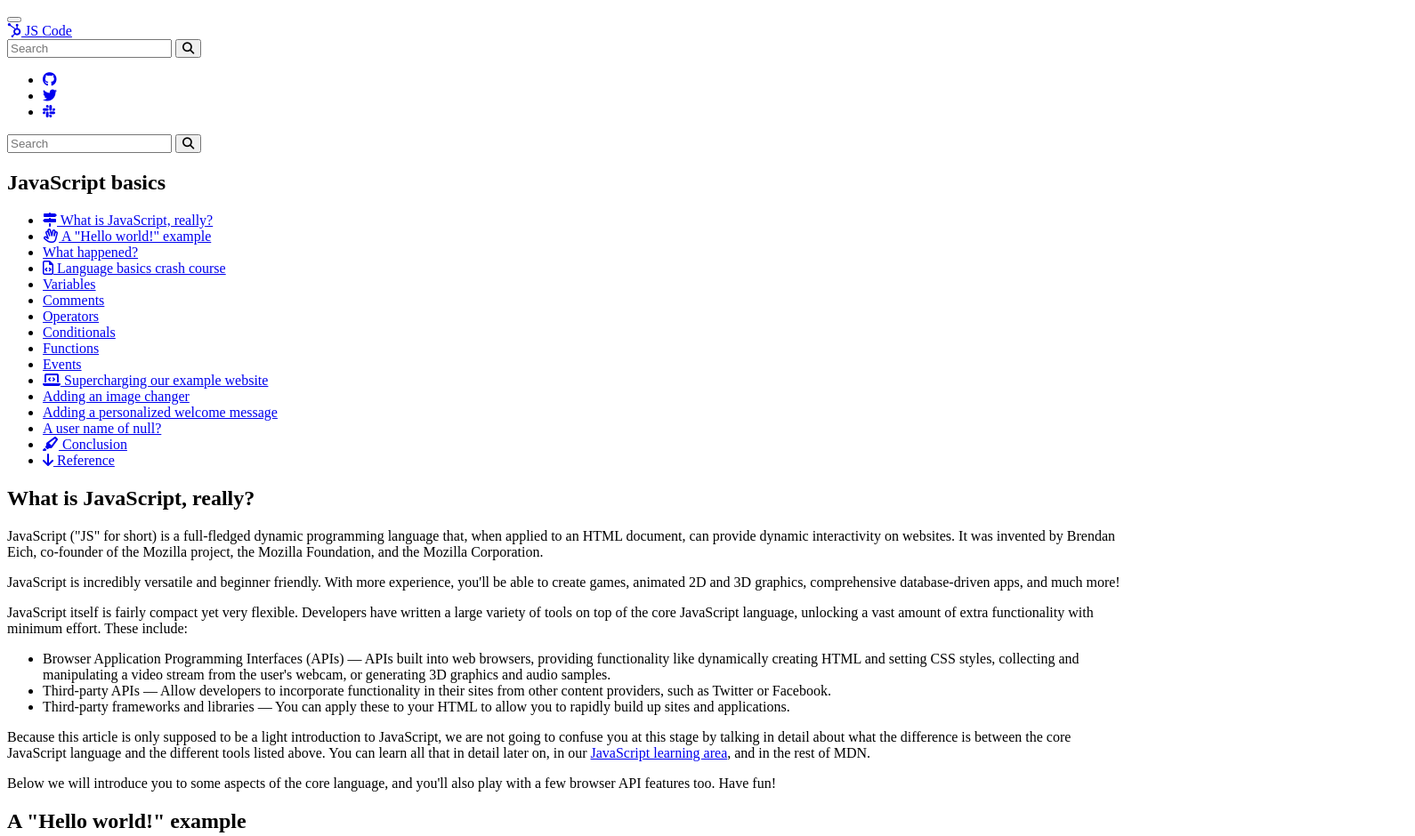
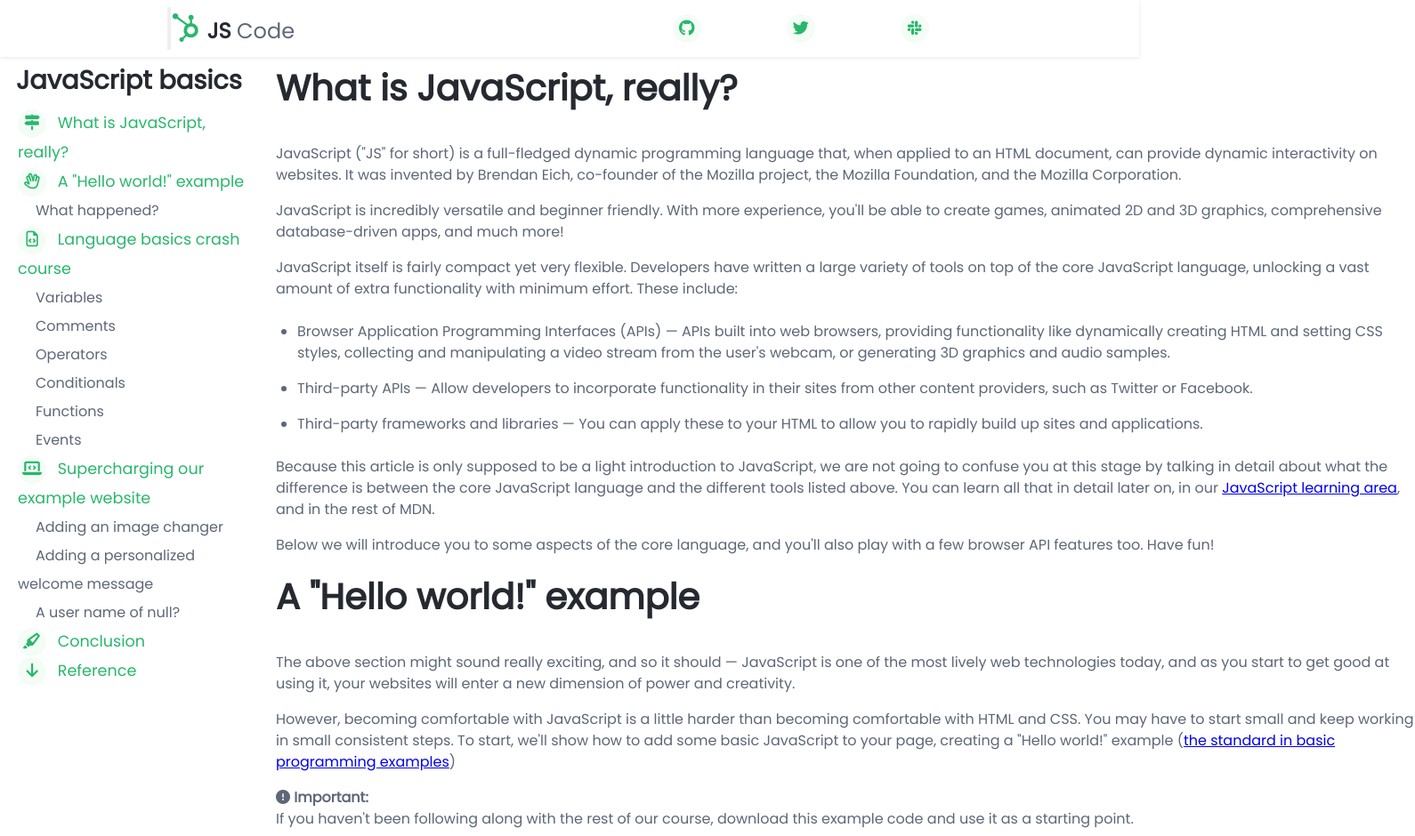
Before and after one commit to vanevela/technicalDocumentationPage, a plain HTML site: page index.html in a window 1280 px wide. Shown: the top 940 px of the page at 89% size, 1590 px wide, since content can reach past the window. Drawn offline with Linux system fonts and the light colour scheme.

Commit message:
adding style file and some modifications on index

```diff
--- a/index.html
+++ b/index.html
@@ -4,6 +4,7 @@
     <meta charset="UTF-8" />
     <meta name="viewport" content="width=device-width, initial-scale=1.0" />
     <meta http-equiv="X-UA-Compatible" content="ie=edge" />
+    <link rel="stylesheet" href="style.css" />
     <script
       src="https://kit.fontawesome.com/c6fe0a9ec1.js"
       crossorigin="anonymous"
@@ -12,39 +13,26 @@
   </head>
   <body>
     <header class="fixed-top">
-      <div class="branding">
-        <div class="container-f">
-          <div class="logo-wrapper"></div>
+        <div class="logo-wrapper">
               <button class="burger-toggler" type="button">
                   <!--hide in full screen-->
                   <span></span>
                   <span></span>
                   <span></span>
                 </button>
+                <!--end button burger-->
           <div class="logo">
             <a href="#" class="nav-logo">
               <i class="fab fa-hubspot"></i>
               <span class="logo-text">
-                JS
+               <strong>JS</strong>
               <span class="logo-text2">Code</span>
             </span>
             </a>
           </div>
-          <!--end logo wrapper-->
-          <div class="utilities-wraper">
-            <div class="search-box">
-              <form action="" class="search-form">
-                <input
-                  type="text"
-                  class="search-input"
-                  name="search"
-                  placeholder="Search"
-                />
-                <button type="submit" class="search-button" value="search">
-                  <i class="fas fa-search"></i>
-                </button>
-              </form>
+          <!--end logo-->
         </div>
+          <!--end logo wrapper -->
             <ul class="social-media">
               <li class="media-iten">
                 <a href="#">
@@ -63,31 +51,10 @@
               </li>
             </ul>
             <!--end social-media-->
-          </div>
-          <!--end utilities wraper-->
-        </div>
-        <!--end container-->
-      </div>
-      <!--end branding-->
+
     </header>
     <!--end header fixed-top-->
     <div class="big-wrapper">
-      <div class="sidebar">
-        <div class="search-box box-toggle">
-          <!--?hide in full screen-->
-          <form action="" class="search-form">
-            <input
-              type="text"
-              class="search-input"
-              name="search"
-              placeholder="Search"
-            />
-            <button type="submit" class="search-button" value="search">
-              <i class="fas fa-search"></i>
-            </button>
-          </form>
-        </div>
-        <!--end search box toggle-->
         <nav id="navbar">
           <header class="sidebar-des">
             <h1>JavaScript basics</h1>
@@ -108,47 +75,47 @@
                 A "Hello world!" example
               </a>
             </li>
-            <li class="nav-item">
+            <li class="nav-item item">
               <a href="#" class="nav-link"
                 ><!--?scrollto active-->
                 <!--?::before-->
                 What happened?
               </a>
             </li>
-            <li class="nav-item">
+            <li class="nav-item title-item">
               <a href="#" class="nav-link">
                 <i class="far fa-file-code"></i>
                 Language basics crash course
               </a>
             </li>
-            <li class="nav-item">
-              <a href="#" class="nav-link">
+            <li class="nav-item item">
+              <a href="#variables" class="nav-link">
                 <!--?::before-->
                 Variables
               </a>
             </li>
-            <li class="nav-item">
-              <a href="#" class="nav-link">
+            <li class="nav-item item">
+              <a href="#comments" class="nav-link">
                 Comments
               </a>
             </li>
-            <li class="nav-item">
-              <a href="#" class="nav-link">
+            <li class="nav-item item">
+              <a href="#operators" class="nav-link">
                 Operators
               </a>
             </li>
-            <li class="nav-item">
-              <a href="#" class="nav-link">
+            <li class="nav-item item">
+              <a href="#conditionals" class="nav-link">
                 Conditionals
               </a>
             </li>
-            <li class="nav-item">
-              <a href="#" class="nav-link">
+            <li class="nav-item item">
+              <a href="#functions" class="nav-link">
                 Functions
               </a>
             </li>
-            <li class="nav-item">
-              <a href="#" class="nav-link">
+            <li class="nav-item item">
+              <a href="#events" class="nav-link">
                 Events
               </a>
             </li>
@@ -158,39 +125,37 @@
                 Supercharging our example website
               </a>
             </li>
-            <li class="nav-item">
+            <li class="nav-item item">
               <a href="#" class="nav-link">
                 Adding an image changer
               </a>
             </li>
-            <li class="nav-item">
+            <li class="nav-item item">
               <a href="#" class="nav-link">
               Adding a personalized welcome message
               </a>
             </li>
-            <li class="nav-item">
+            <li class="nav-item item">
               <a href="#" class="nav-link">
                 A user name of null?
               </a>
             </li>
             <li class="nav-item title-item">
-              <a href="#" class="nav-link">
+              <a href="#conclusion" class="nav-link">
                 <i class="fas fa-highlighter"></i>
                 Conclusion
               </a>
             </li>
             <li class="nav-item title-item">
-              <a href="#" class="nav-link">
+              <a href="#reference" class="nav-link">
                 <i class="fas fa-arrow-down"></i>
                 Reference
               </a>
             </li>
           </ul>
         </nav>
-      </div>
-      <!--end side bar-->
-      <div class="doc-content">
-        <main id="main-doc container-doc">
+      <!--end side nav-bar-->
+        <main id="main-doc" class="container-doc">
           <section id="What_is_JavaScript" class="main-section">
             <header class="intro-head">
               <h1 class="sect-heading">What is JavaScript, really?</h1>
@@ -1193,8 +1158,6 @@
         </main>
       <!--end main doc container doc-->
     </div>
-      <!--doc content end-->
-    </div>
     <!--end big wrapper-->
   </body>
 </html>
--- /dev/null
+++ b/style.css
@@ -0,0 +1,153 @@
+@import url("https://fonts.googleapis.com/css?family=Poppins&display=swap");
+* {
+  margin: 0;
+  padding: 0;
+  box-sizing: border-box;
+}
+a:-webkit-any-link {
+  cursor: pointer;
+}
+body {
+  font-family: "Poppins", sans-serif;
+  color: #5d6778;
+  font-size: 1rem;
+  font-weight: 400;
+  line-height: 1.5;
+  text-align: left;
+  background-color: #fff;
+}
+.fixed-top {
+  display: flex;
+  justify-content: space-around;
+  align-items: center;
+  min-height: 8vh;
+  box-shadow: 0 1px 4px 0 rgba(0, 0, 0, 0.1);
+  background: #fff;
+  width: 100%;
+  position: fixed;
+  z-index: 1;
+}
+.logo-wrapper {
+  display: flex;
+}
+.logo a {
+  text-decoration: none;
+  color: #28b76b;
+  background: transparent;
+}
+.logo .nav-logo {
+  font-size: 2rem;
+  font-weight: 600;
+  padding-top: 0;
+  white-space: nowrap;
+}
+.logo .logo-text {
+  color: #252930;
+  font-size: 1.5rem;
+  font-weight: bold;
+}
+.logo .logo-text2 {
+  font-weight: 300;
+  color: #5d6778;
+}
+
+.social-media {
+  display: flex;
+  justify-content: space-around;
+  width: 30%;
+}
+.social-media li {
+  list-style: none;
+  font-size: 1.125rem;
+  background: #f4fcf6;
+  width: 32px;
+  height: 32px;
+  text-align: center;
+  border-radius: 50%;
+  padding-top: 2px;
+}
+.social-media li a {
+  color: #28b76b;
+}
+
+@media (max-width: 800px) {
+  .burger-toggler {
+    display: none;
+  }
+}
+.big-wrapper {
+  display: flex;
+  width: 100%;
+  height: 92vh;
+  padding-top: 69px;
+}
+.big-wrapper #navbar {
+  width: 290px;
+  height: 100%;
+  position: fixed;
+}
+.sidebar-des {
+  color: #252930;
+  font-size: 1.2em;
+  font-weight: 600;
+  text-align: center;
+  padding-bottom: 10px;
+}
+.items-sec {
+  padding-left: 20px;
+  line-height: 2rem;
+}
+.items-sec li {
+  list-style: none;
+}
+.items-sec li a {
+  text-decoration: none;
+  font-size: 1rem;
+  color: #5d6778;
+}
+.items-sec .title-item a {
+  color: #28b76b;
+  font-size: 1.1rem;
+  align-content: center;
+}
+.items-sec .title-item a i {
+  margin-right: 8px;
+  font-size: 1.1rem;
+  background: #f4fcf6;
+  width: 32px;
+  height: 32px;
+  text-align: center;
+  border-radius: 50%;
+  padding-top: 6.5px;
+}
+.items-sec .item a {
+  margin-left: 20px;
+}
+/*
+main doc section
+*/
+.big-wrapper #main-doc {
+  position: absolute;
+  margin-left: 310px;
+  width: 100%;
+  margin-bottom: 110px;
+}
+main h1 {
+  font-size: 2.5rem;
+  color: #252930;
+  font-weight: 600;
+  margin-bottom: 32px;
+}
+main p {
+  margin-top: 0;
+  margin-bottom: 1rem;
+}
+main ul,
+main ol {
+  padding-left: 1.5rem;
+  margin-bottom: 1rem;
+}
+main li {
+  padding-top: 0.5rem;
+  padding-bottom: 0.5rem;
+}
```
Lines whose indentation alone changed are shown as unchanged.
